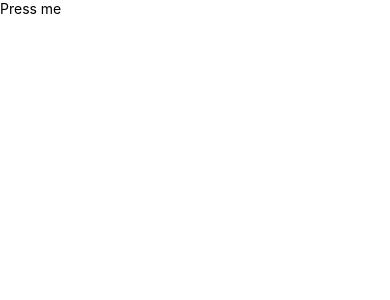
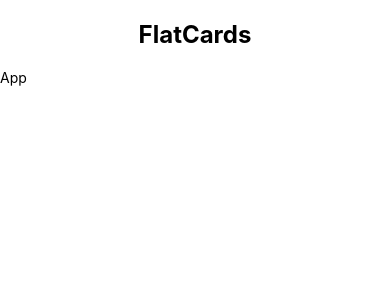
Before and after one commit to Waghib/React-Native-App, a React Native app: screen / in a window 390 px wide. Shown: the top 300 px of the page. Built offline with nearby package versions, Linux system fonts and the light colour scheme.

Commit message:
Added FlatCards

```diff
--- a/App.tsx
+++ b/App.tsx
@@ -1,19 +1,17 @@
-import React from "react";
+import { View, Text, ScrollView, SafeAreaView, StyleSheet } from 'react-native'
+import React from 'react'
+import FlatCards from './components/FlatCards'
 
-import {
-  View,
-  Text,
-  SafeAreaView,
-} from "react-native";
-
-function App() {
+const App = () => {
   return (
     <SafeAreaView>
-      <View>
-        <Text>Press me</Text>
-      </View>
+      <ScrollView>
+        <FlatCards/>
+        <Text>App</Text>
+      </ScrollView>
     </SafeAreaView>
-  );
+  )
 }
 
-export default App;
+
+export default App
--- /dev/null
+++ b/components/FlatCards.tsx
@@ -0,0 +1,19 @@
+import { StyleSheet, Text, View } from 'react-native'
+import React from 'react'
+
+export default function FlatCards() {
+  return (
+    <View>
+      <Text style={styles.headingText} >FlatCards</Text>
+    </View>
+  )
+}
+
+const styles = StyleSheet.create({
+    headingText: {
+        fontSize: 24,
+        fontWeight: 'bold',
+        textAlign: 'center',
+        margin: 20
+    }
+})
--- a/index.js
+++ b/index.js
@@ -3,8 +3,8 @@
  */
 
 import {AppRegistry} from 'react-native';
-// import App from './App';
+import App from './App';
 import AppPro from './AppPro';
 import {name as appName} from './app.json';
 
-AppRegistry.registerComponent(appName, () => AppPro);
+AppRegistry.registerComponent(appName, () => App);
```
